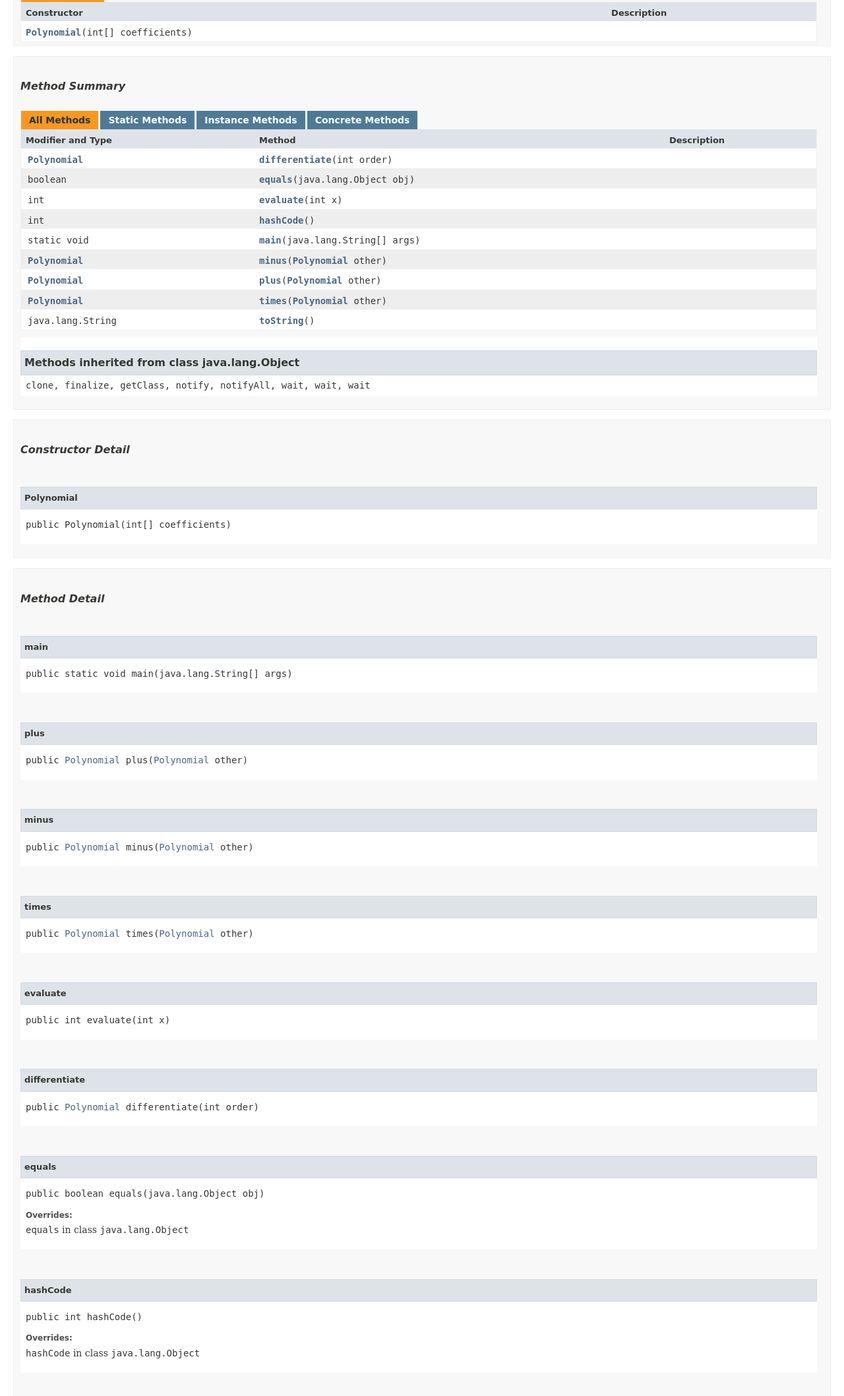
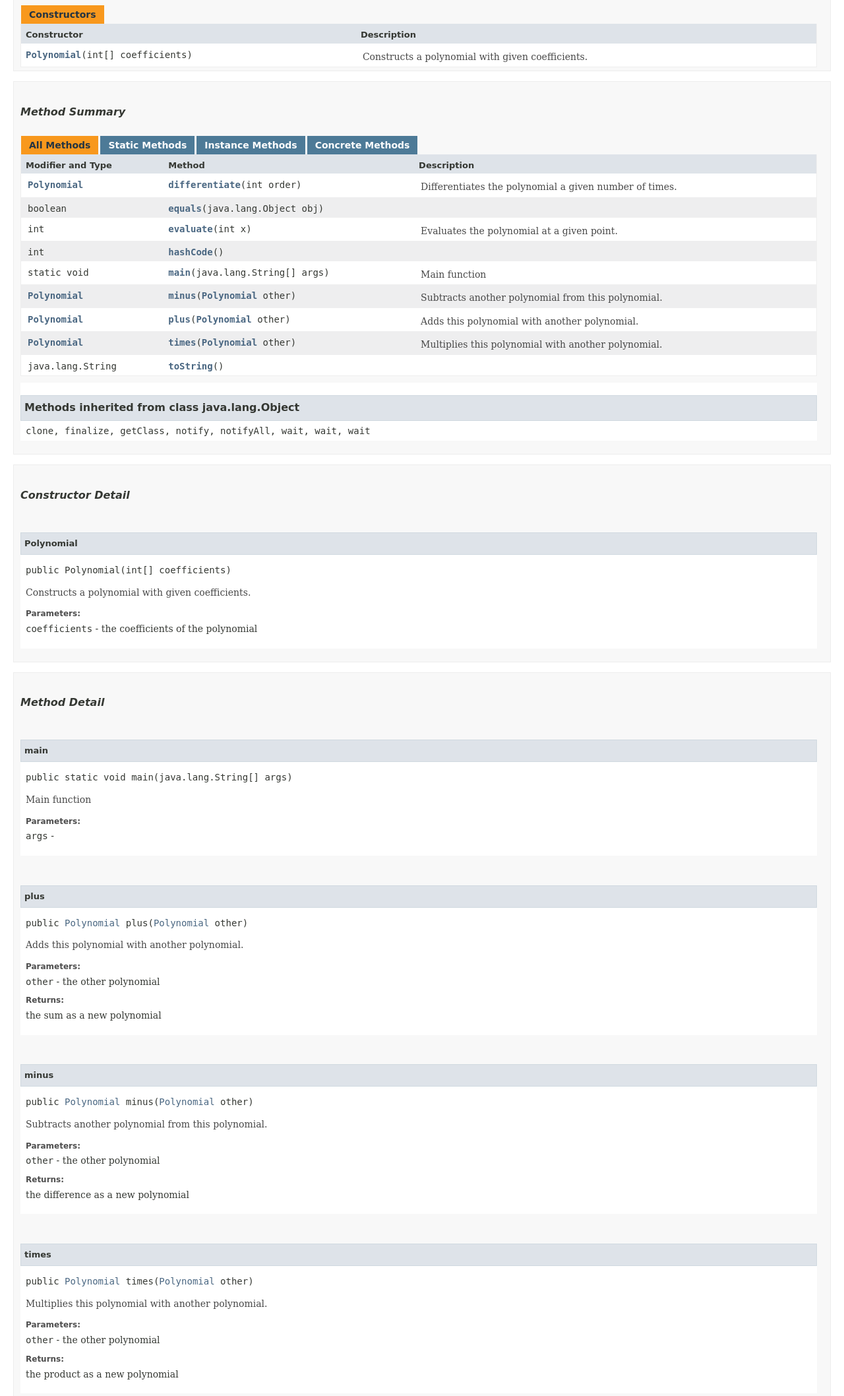
Before and after one commit to justProductAnalyst/OOP, a plain HTML site: page Task_1_1_2/ru/nsu/vetrov/Polynomial.html in a window 1280 px wide. Shown: the part 399-2515 px from the top of the page at 66% size. Drawn offline with Linux system fonts and the light colour scheme; no server answers; a script that the page names is missing; a web font is replaced by a local one.

Commit message:
Deploying to gh-pages from @ justProductAnalyst/OOP@9281f97c99af8d6c72a6f6b473fef982eea7f82f 🚀

```diff
--- a/Task_1_1_2/ru/nsu/vetrov/Polynomial.html
+++ b/Task_1_1_2/ru/nsu/vetrov/Polynomial.html
@@ -132,6 +132,7 @@ $('.navPadding').css('padding-top', $('.fixedNav').css("height"));
 <hr>
 <pre>public class <span class="typeNameLabel">Polynomial</span>
 extends java.lang.Object</pre>
+<div class="block">Represents a polynomial of the form \( P(x) = a_n x^n + a_{n-1} x^{n-1} + \ldots + a_1 x + a_0 \)</div>
 </li>
 </ul>
 </div>
@@ -153,7 +154,9 @@ extends java.lang.Object</pre>
 </tr>
 <tr class="altColor">
 <th class="colConstructorName" scope="row"><code><span class="memberNameLink"><a href="#%3Cinit%3E(int%5B%5D)">Polynomial</a></span>&#8203;(int[]&nbsp;coefficients)</code></th>
-<td class="colLast">&nbsp;</td>
+<td class="colLast">
+<div class="block">Constructs a polynomial with given coefficients.</div>
+</td>
 </tr>
 </table>
 </li>
@@ -176,7 +179,9 @@ extends java.lang.Object</pre>
 <tr id="i0" class="altColor">
 <td class="colFirst"><code><a href="Polynomial.html" title="class in ru.nsu.vetrov">Polynomial</a></code></td>
 <th class="colSecond" scope="row"><code><span class="memberNameLink"><a href="#differentiate(int)">differentiate</a></span>&#8203;(int&nbsp;order)</code></th>
-<td class="colLast">&nbsp;</td>
+<td class="colLast">
+<div class="block">Differentiates the polynomial a given number of times.</div>
+</td>
 </tr>
 <tr id="i1" class="rowColor">
 <td class="colFirst"><code>boolean</code></td>
@@ -186,7 +191,9 @@ extends java.lang.Object</pre>
 <tr id="i2" class="altColor">
 <td class="colFirst"><code>int</code></td>
 <th class="colSecond" scope="row"><code><span class="memberNameLink"><a href="#evaluate(int)">evaluate</a></span>&#8203;(int&nbsp;x)</code></th>
-<td class="colLast">&nbsp;</td>
+<td class="colLast">
+<div class="block">Evaluates the polynomial at a given point.</div>
+</td>
 </tr>
 <tr id="i3" class="rowColor">
 <td class="colFirst"><code>int</code></td>
@@ -196,22 +203,30 @@ extends java.lang.Object</pre>
 <tr id="i4" class="altColor">
 <td class="colFirst"><code>static void</code></td>
 <th class="colSecond" scope="row"><code><span class="memberNameLink"><a href="#main(java.lang.String%5B%5D)">main</a></span>&#8203;(java.lang.String[]&nbsp;args)</code></th>
-<td class="colLast">&nbsp;</td>
+<td class="colLast">
+<div class="block">Main function</div>
+</td>
 </tr>
 <tr id="i5" class="rowColor">
 <td class="colFirst"><code><a href="Polynomial.html" title="class in ru.nsu.vetrov">Polynomial</a></code></td>
 <th class="colSecond" scope="row"><code><span class="memberNameLink"><a href="#minus(ru.nsu.vetrov.Polynomial)">minus</a></span>&#8203;(<a href="Polynomial.html" title="class in ru.nsu.vetrov">Polynomial</a>&nbsp;other)</code></th>
-<td class="colLast">&nbsp;</td>
+<td class="colLast">
+<div class="block">Subtracts another polynomial from this polynomial.</div>
+</td>
 </tr>
 <tr id="i6" class="altColor">
 <td class="colFirst"><code><a href="Polynomial.html" title="class in ru.nsu.vetrov">Polynomial</a></code></td>
 <th class="colSecond" scope="row"><code><span class="memberNameLink"><a href="#plus(ru.nsu.vetrov.Polynomial)">plus</a></span>&#8203;(<a href="Polynomial.html" title="class in ru.nsu.vetrov">Polynomial</a>&nbsp;other)</code></th>
-<td class="colLast">&nbsp;</td>
+<td class="colLast">
+<div class="block">Adds this polynomial with another polynomial.</div>
+</td>
 </tr>
 <tr id="i7" class="rowColor">
 <td class="colFirst"><code><a href="Polynomial.html" title="class in ru.nsu.vetrov">Polynomial</a></code></td>
 <th class="colSecond" scope="row"><code><span class="memberNameLink"><a href="#times(ru.nsu.vetrov.Polynomial)">times</a></span>&#8203;(<a href="Polynomial.html" title="class in ru.nsu.vetrov">Polynomial</a>&nbsp;other)</code></th>
-<td class="colLast">&nbsp;</td>
+<td class="colLast">
+<div class="block">Multiplies this polynomial with another polynomial.</div>
+</td>
 </tr>
 <tr id="i8" class="altColor">
 <td class="colFirst"><code>java.lang.String</code></td>
@@ -249,6 +264,11 @@ extends java.lang.Object</pre>
 <li class="blockList">
 <h4>Polynomial</h4>
 <pre>public&nbsp;Polynomial&#8203;(int[]&nbsp;coefficients)</pre>
+<div class="block">Constructs a polynomial with given coefficients.</div>
+<dl>
+<dt><span class="paramLabel">Parameters:</span></dt>
+<dd><code>coefficients</code> - the coefficients of the polynomial</dd>
+</dl>
 </li>
 </ul>
 </li>
@@ -268,6 +288,11 @@ extends java.lang.Object</pre>
 <li class="blockList">
 <h4>main</h4>
 <pre class="methodSignature">public static&nbsp;void&nbsp;main&#8203;(java.lang.String[]&nbsp;args)</pre>
+<div class="block">Main function</div>
+<dl>
+<dt><span class="paramLabel">Parameters:</span></dt>
+<dd><code>args</code> - </dd>
+</dl>
 </li>
 </ul>
 <a id="plus(ru.nsu.vetrov.Polynomial)">
@@ -277,6 +302,13 @@ extends java.lang.Object</pre>
 <li class="blockList">
 <h4>plus</h4>
 <pre class="methodSignature">public&nbsp;<a href="Polynomial.html" title="class in ru.nsu.vetrov">Polynomial</a>&nbsp;plus&#8203;(<a href="Polynomial.html" title="class in ru.nsu.vetrov">Polynomial</a>&nbsp;other)</pre>
+<div class="block">Adds this polynomial with another polynomial.</div>
+<dl>
+<dt><span class="paramLabel">Parameters:</span></dt>
+<dd><code>other</code> - the other polynomial</dd>
+<dt><span class="returnLabel">Returns:</span></dt>
+<dd>the sum as a new polynomial</dd>
+</dl>
 </li>
 </ul>
 <a id="minus(ru.nsu.vetrov.Polynomial)">
@@ -286,6 +318,13 @@ extends java.lang.Object</pre>
 <li class="blockList">
 <h4>minus</h4>
 <pre class="methodSignature">public&nbsp;<a href="Polynomial.html" title="class in ru.nsu.vetrov">Polynomial</a>&nbsp;minus&#8203;(<a href="Polynomial.html" title="class in ru.nsu.vetrov">Polynomial</a>&nbsp;other)</pre>
+<div class="block">Subtracts another polynomial from this polynomial.</div>
+<dl>
+<dt><span class="paramLabel">Parameters:</span></dt>
+<dd><code>other</code> - the other polynomial</dd>
+<dt><span class="returnLabel">Returns:</span></dt>
+<dd>the difference as a new polynomial</dd>
+</dl>
 </li>
 </ul>
 <a id="times(ru.nsu.vetrov.Polynomial)">
@@ -295,6 +334,13 @@ extends java.lang.Object</pre>
 <li class="blockList">
 <h4>times</h4>
 <pre class="methodSignature">public&nbsp;<a href="Polynomial.html" title="class in ru.nsu.vetrov">Polynomial</a>&nbsp;times&#8203;(<a href="Polynomial.html" title="class in ru.nsu.vetrov">Polynomial</a>&nbsp;other)</pre>
+<div class="block">Multiplies this polynomial with another polynomial.</div>
+<dl>
+<dt><span class="paramLabel">Parameters:</span></dt>
+<dd><code>other</code> - the other polynomial</dd>
+<dt><span class="returnLabel">Returns:</span></dt>
+<dd>the product as a new polynomial</dd>
+</dl>
 </li>
 </ul>
 <a id="evaluate(int)">
@@ -304,6 +350,13 @@ extends java.lang.Object</pre>
 <li class="blockList">
 <h4>evaluate</h4>
 <pre class="methodSignature">public&nbsp;int&nbsp;evaluate&#8203;(int&nbsp;x)</pre>
+<div class="block">Evaluates the polynomial at a given point.</div>
+<dl>
+<dt><span class="paramLabel">Parameters:</span></dt>
+<dd><code>x</code> - the point at which the polynomial is to be evaluated</dd>
+<dt><span class="returnLabel">Returns:</span></dt>
+<dd>the value of the polynomial at the given point</dd>
+</dl>
 </li>
 </ul>
 <a id="differentiate(int)">
@@ -313,6 +366,13 @@ extends java.lang.Object</pre>
 <li class="blockList">
 <h4>differentiate</h4>
 <pre class="methodSignature">public&nbsp;<a href="Polynomial.html" title="class in ru.nsu.vetrov">Polynomial</a>&nbsp;differentiate&#8203;(int&nbsp;order)</pre>
+<div class="block">Differentiates the polynomial a given number of times.</div>
+<dl>
+<dt><span class="paramLabel">Parameters:</span></dt>
+<dd><code>order</code> - the number of times the polynomial is to be differentiated</dd>
+<dt><span class="returnLabel">Returns:</span></dt>
+<dd>the derivative as a new polynomial</dd>
+</dl>
 </li>
 </ul>
 <a id="equals(java.lang.Object)">
```
Also changed, not shown: Task_1_1_2/allclasses-index.html (+3 -1 lines), Task_1_1_2/index-all.html (+24 -8 lines), Task_1_1_2/ru/nsu/vetrov/package-summary.html (+3 -1 lines), 3 other files.
